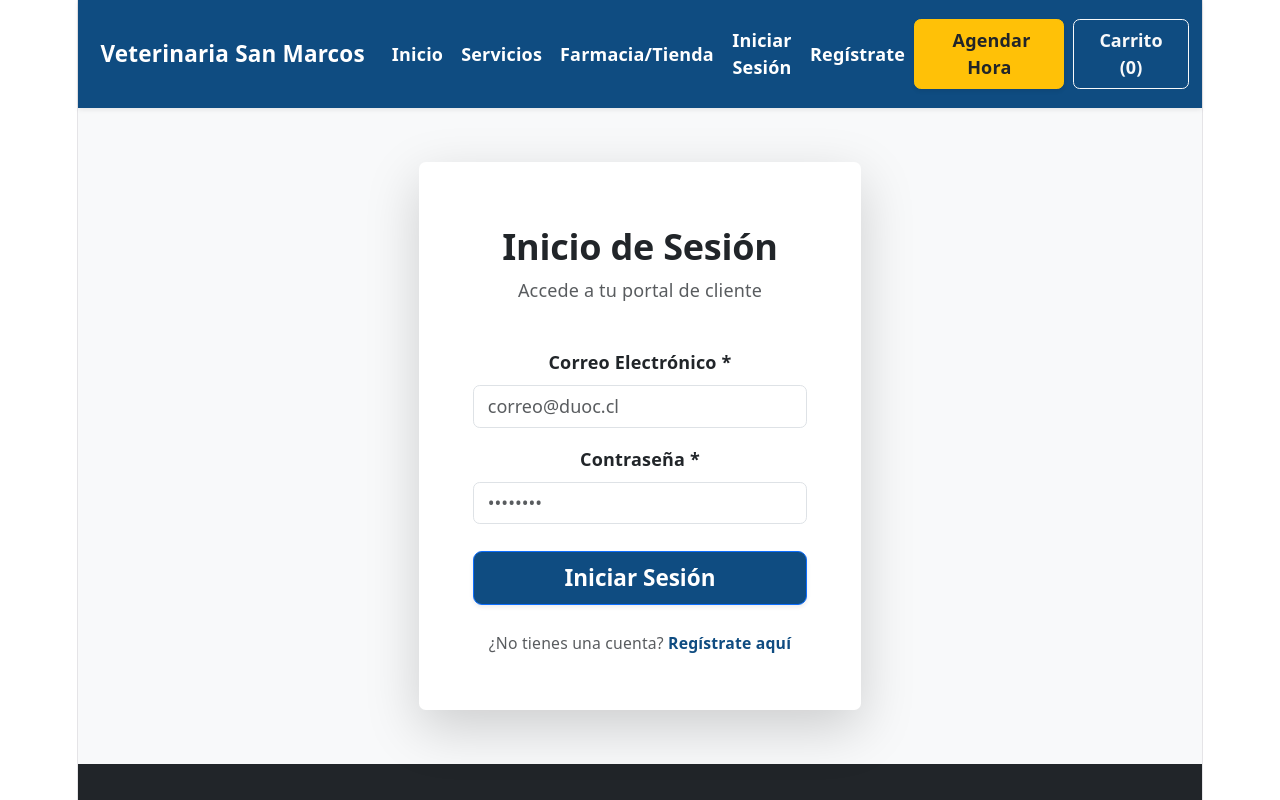
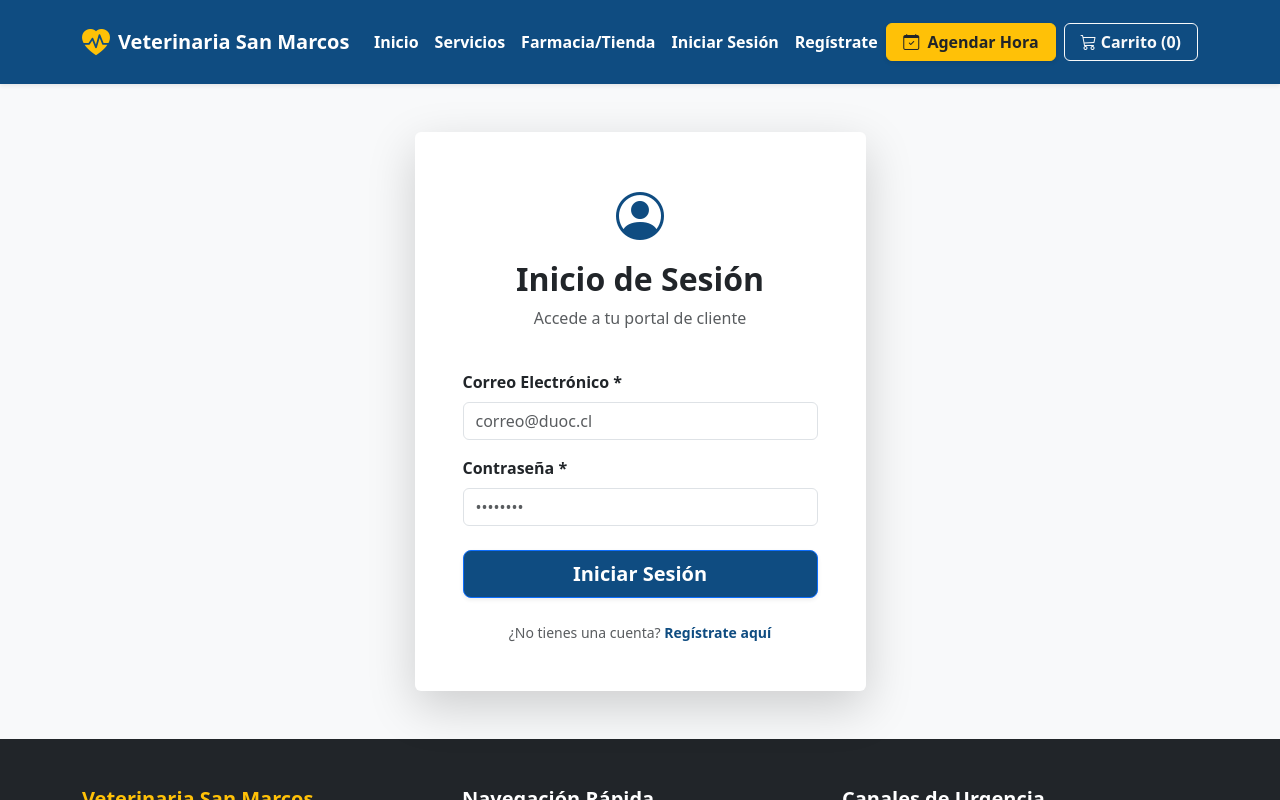
Before and after one commit to Jorgeh1998/ProyectoClinicaVeterinariaEva2, a React (Vite) app: page /login in a window 1280 px wide. Shown: the top 800 px of the page. Built offline with nearby package versions, Linux system fonts and the light colour scheme.

Commit message:
Se han hecho cambios y modificaciones de codigos para mejor la parte estetica

```diff
--- a/index.html
+++ b/index.html
@@ -5,6 +5,7 @@
     <link rel="icon" type="image/svg+xml" href="/favicon.svg" />
     <meta name="viewport" content="width=device-width, initial-scale=1.0" />
     <title>tienda-veterinaria-react</title>
+    <link rel="stylesheet" href="https://cdn.jsdelivr.net/npm/bootstrap-icons@1.11.3/font/bootstrap-icons.min.css">
   </head>
   <body>
     <div id="root"></div>
--- a/src/components/Hero.jsx
+++ b/src/components/Hero.jsx
@@ -1,4 +1,5 @@
 import React from "react";
+import { Link } from "react-router-dom";
 
 function Hero() {
 
@@ -14,7 +15,7 @@ function Hero() {
             </p>
             <div className="d-flex justify-content-center gap-3 flex-wrap">
               <a href="#agenda" className="btn btn-warning btn-lg fw-bold text-dark px-4 shadow">Solicitar Consulta</a>
-              <a href="#productos" className="btn btn-outline-light btn-lg px-4">Ir a la Tienda</a>
+              <Link to="#productos" className="btn btn-outline-light btn-lg px-4">Ir a la Tienda</Link>
             </div>
           </div>
         </section>
--- a/src/index.css
+++ b/src/index.css
@@ -1,111 +1,5 @@
-:root {
-  --text: #6b6375;
-  --text-h: #08060d;
-  --bg: #fff;
-  --border: #e5e4e7;
-  --code-bg: #f4f3ec;
-  --accent: #aa3bff;
-  --accent-bg: rgba(170, 59, 255, 0.1);
-  --accent-border: rgba(170, 59, 255, 0.5);
-  --social-bg: rgba(244, 243, 236, 0.5);
-  --shadow:
-    rgba(0, 0, 0, 0.1) 0 10px 15px -3px, rgba(0, 0, 0, 0.05) 0 4px 6px -2px;
-
-  --sans: system-ui, 'Segoe UI', Roboto, sans-serif;
-  --heading: system-ui, 'Segoe UI', Roboto, sans-serif;
-  --mono: ui-monospace, Consolas, monospace;
-
-  font: 18px/145% var(--sans);
-  letter-spacing: 0.18px;
-  color-scheme: light dark;
-  color: var(--text);
-  background: var(--bg);
-  font-synthesis: none;
-  text-rendering: optimizeLegibility;
-  -webkit-font-smoothing: antialiased;
-  -moz-osx-font-smoothing: grayscale;
-
-  @media (max-width: 1024px) {
-    font-size: 16px;
-  }
+html, body, #root {
+  width: 100%;
+  margin: 0;
+  padding: 0;
 }
-
-@media (prefers-color-scheme: dark) {
-  :root {
-    --text: #9ca3af;
-    --text-h: #f3f4f6;
-    --bg: #16171d;
-    --border: #2e303a;
-    --code-bg: #1f2028;
-    --accent: #c084fc;
-    --accent-bg: rgba(192, 132, 252, 0.15);
-    --accent-border: rgba(192, 132, 252, 0.5);
-    --social-bg: rgba(47, 48, 58, 0.5);
-    --shadow:
-      rgba(0, 0, 0, 0.4) 0 10px 15px -3px, rgba(0, 0, 0, 0.25) 0 4px 6px -2px;
-  }
-
-  #social .button-icon {
-    filter: invert(1) brightness(2);
-  }
-}
-
-body {
-  margin: 0;
-}
-
-#root {
-  width: 1126px;
-  max-width: 100%;
-  margin: 0 auto;
-  text-align: center;
-  border-inline: 1px solid var(--border);
-  min-height: 100svh;
-  display: flex;
-  flex-direction: column;
-  box-sizing: border-box;
-}
-
-h1,
-h2 {
-  font-family: var(--heading);
-  font-weight: 500;
-  color: var(--text-h);
-}
-
-h1 {
-  font-size: 56px;
-  letter-spacing: -1.68px;
-  margin: 32px 0;
-  @media (max-width: 1024px) {
-    font-size: 36px;
-    margin: 20px 0;
-  }
-}
-h2 {
-  font-size: 24px;
-  line-height: 118%;
-  letter-spacing: -0.24px;
-  margin: 0 0 8px;
-  @media (max-width: 1024px) {
-    font-size: 20px;
-  }
-}
-p {
-  margin: 0;
-}
-
-code,
-.counter {
-  font-family: var(--mono);
-  display: inline-flex;
-  border-radius: 4px;
-  color: var(--text-h);
-}
-
-code {
-  font-size: 15px;
-  line-height: 135%;
-  padding: 4px 8px;
-  background: var(--code-bg);
-}
--- a/src/pages/Admin.jsx
+++ b/src/pages/Admin.jsx
@@ -55,7 +55,6 @@ function Admin() {
 
     if (vNombre && vCategoria && vPrecio) {
       if (idEditando === null) {
-        // MODO AGREGAR: Calcular siguiente código ME00X
         let mayorNumero = 0;
         productos.forEach((p) => {
           const num = Number(p.id.slice(2));
```
Also changed, not shown: src/App.css (deleted, +0 -184 lines).
